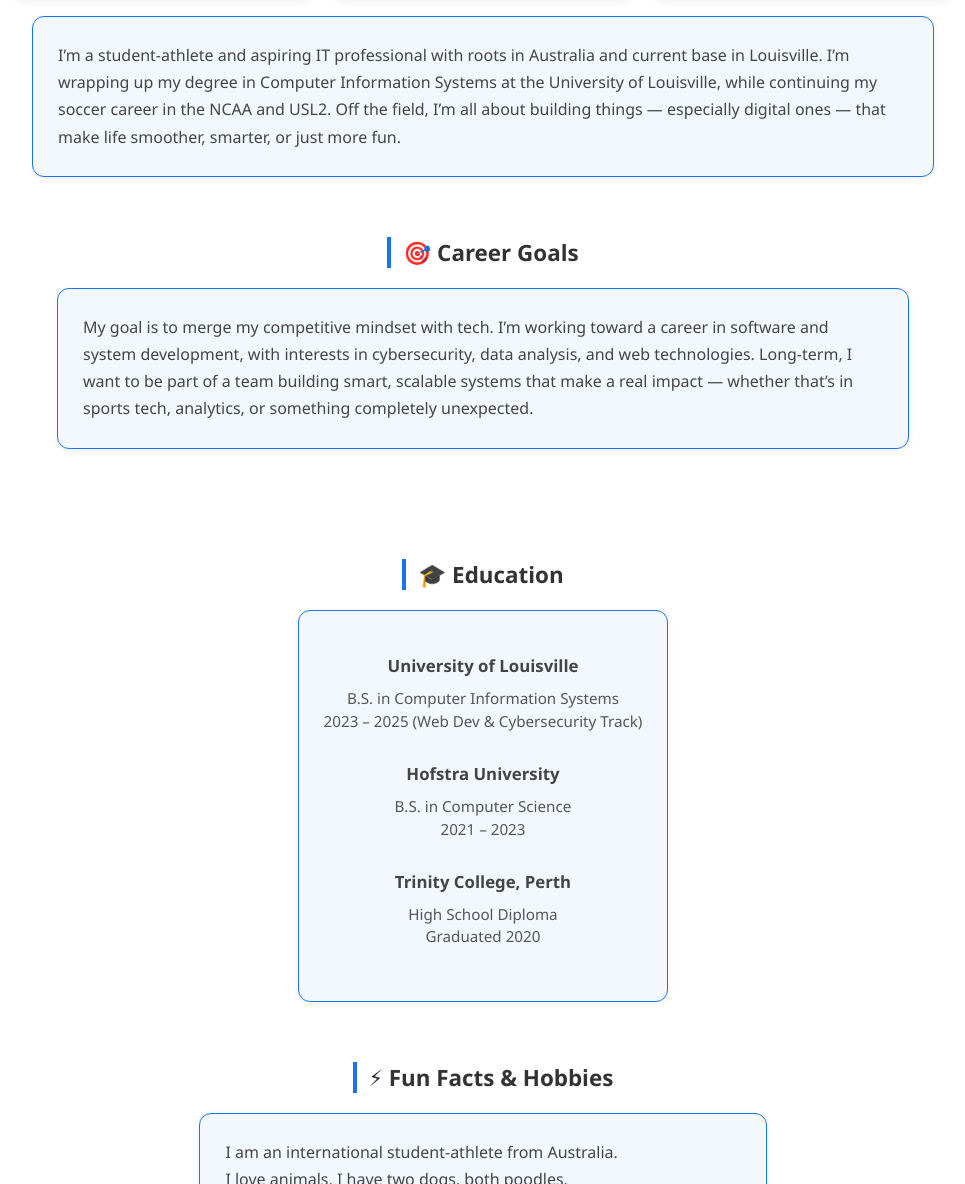
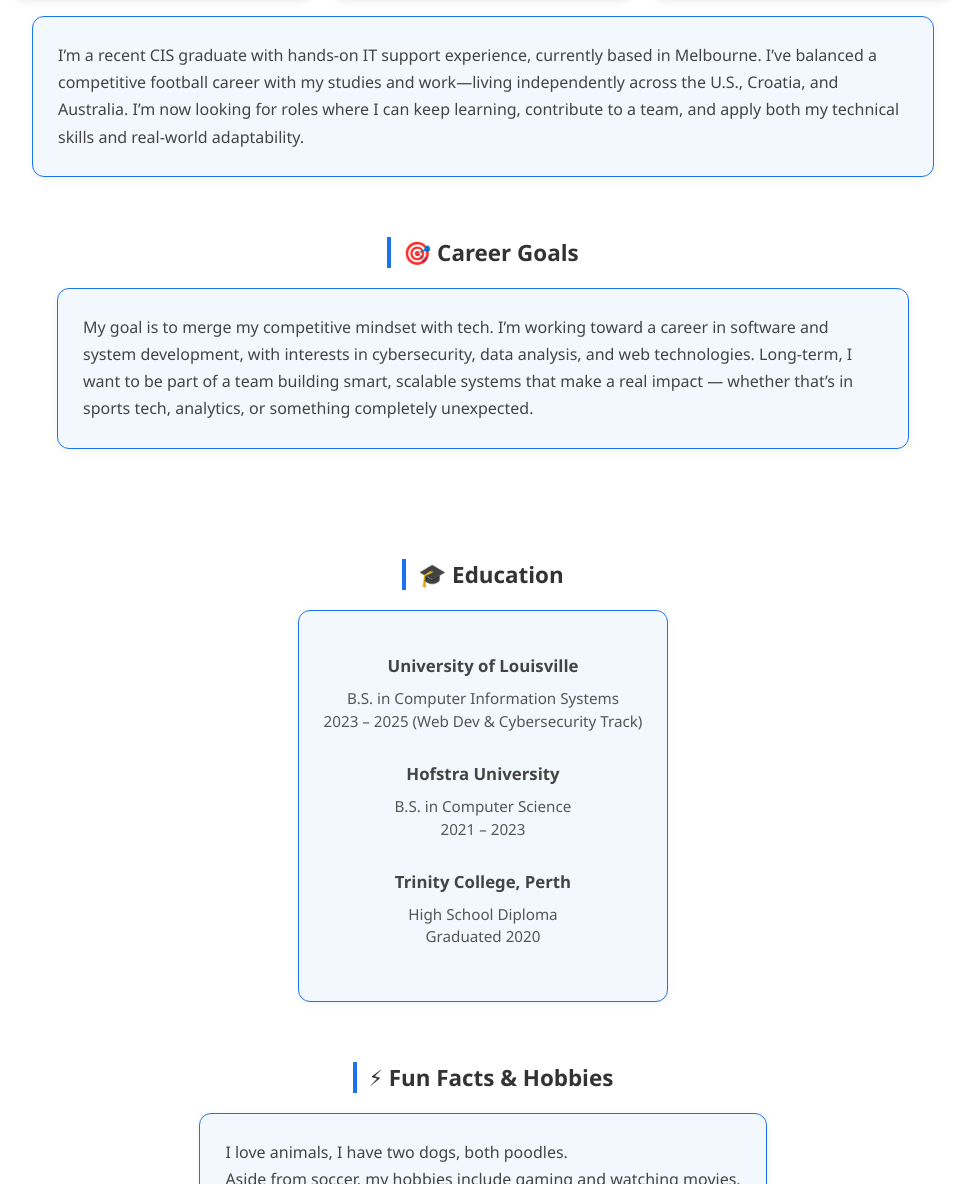
Before and after one commit to masontatafu/masontatafu.github.io, a Jekyll site: the page built from about.md, in a window 1280 px wide and 1400 px high, scrolled down 238 px, cut to the strip 216-1400 px from the top of the window. Shown: the whole strip, without its empty margins (157-1122 px from the left). Built offline with Jekyll 4.4.1, drawn with Linux system fonts in a browser that asks for light colours.

Commit message:
Update about.md

```diff
--- a/about.md
+++ b/about.md
@@ -10,7 +10,7 @@ layout: default
 </div>
 
 {: .intro-block}
-I'm a student-athlete and aspiring IT professional with roots in Australia and current base in Louisville. I’m wrapping up my degree in Computer Information Systems at the University of Louisville, while continuing my soccer career in the NCAA and USL2. Off the field, I'm all about building things — especially digital ones — that make life smoother, smarter, or just more fun.
+I'm a recent CIS graduate with hands-on IT support experience, currently based in Melbourne. I’ve balanced a competitive football career with my studies and work—living independently across the U.S., Croatia, and Australia. I'm now looking for roles where I can keep learning, contribute to a team, and apply both my technical skills and real-world adaptability.
 
 
 ## 🎯 Career Goals
@@ -39,7 +39,6 @@ My goal is to merge my competitive mindset with tech. I’m working toward a car
 {:.about-header}
 
 <div class="about-section">
-I am an international student-athlete from Australia.<br>
 I love animals, I have two dogs, both poodles.<br>
 Aside from soccer, my hobbies include gaming and watching movies.<br>
 I'm a middle child with an older brother and a younger sister.
```
